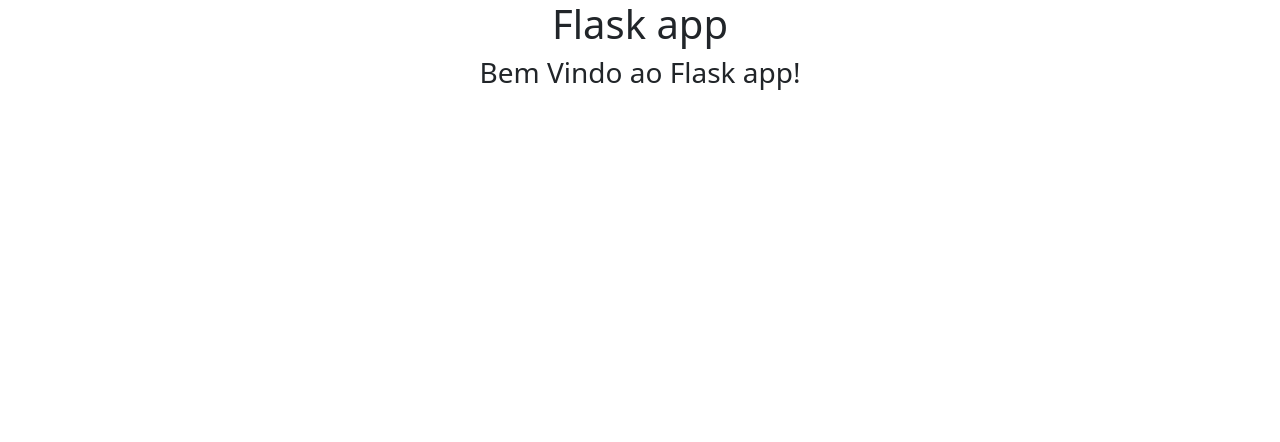
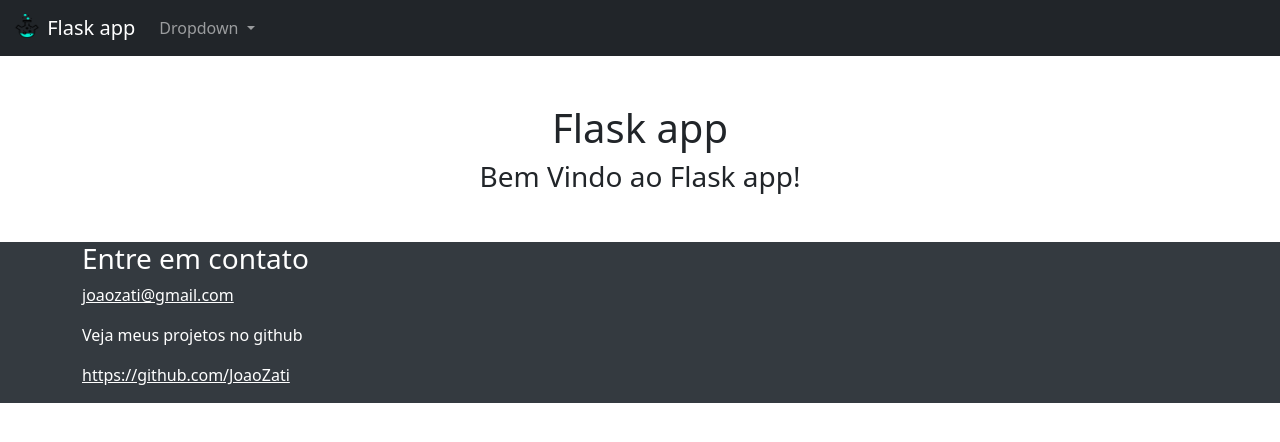
Before and after one commit to JoaoZati/flask_app, a Flask app: page / in a window 1280 px wide. Shown: the top 442 px of the page. Run offline with Flask 2, Linux system fonts and the light colour scheme; some libraries are stand-ins or nearby versions.

Commit message:
Templates: - Navbar e Footer inicial implementado

```diff
--- a/flask_app/__init__.py
+++ b/flask_app/__init__.py
@@ -1,6 +1,7 @@
 from flask import Flask
 from flask_sqlalchemy import SQLAlchemy
 from flask_migrate import Migrate
+from flask_bootstrap import Bootstrap
 
 app = Flask(__name__)
 app.config.from_object('config')
--- a/flask_app/controllers/default.py
+++ b/flask_app/controllers/default.py
@@ -6,3 +6,8 @@ from flask import render_template
 @app.route('/', defaults={'user': None})
 def index(user):
     return render_template('index.html', user=user)
+
+
+@app.route('/base')
+def base():
+    return render_template('base.html')
--- /dev/null
+++ b/flask_app/static/css/style.css
@@ -0,0 +1,3 @@
+.main-footer{
+    background-color: 495057;
+}
--- /dev/null
+++ b/flask_app/templates/base.html
@@ -0,0 +1,46 @@
+<!doctype html>
+<html lang="en">
+  <head>
+    <!-- Required meta tags -->
+    <meta charset="utf-8">
+    <meta name="viewport" content="width=device-width, initial-scale=1">
+    <!-- Bootstrap CSS -->
+    <link href="https://cdn.jsdelivr.net/npm/bootstrap@5.1.1/dist/css/bootstrap.min.css" rel="stylesheet" integrity="sha384-F3w7mX95PdgyTmZZMECAngseQB83DfGTowi0iMjiWaeVhAn4FJkqJByhZMI3AhiU" crossorigin="anonymous">
+    <title>{% block title %}{% endblock %}</title>
+  </head>
+  <body>
+
+    <nav class="navbar navbar-expand-lg navbar-dark bg-dark">
+      <div class="container-fluid">
+        <a class="navbar-brand" href="#">
+          <img src="{{ url_for('static', filename='imagens/flask_favicon.png')}}" alt="" width="30" height="24" class="d-inline-block align-text-top">
+          Flask app
+        </a>
+        <button class="navbar-toggler" type="button" data-bs-toggle="collapse" data-bs-target="#navbarNavDarkDropdown" aria-controls="navbarNavDarkDropdown" aria-expanded="false" aria-label="Toggle navigation">
+          <span class="navbar-toggler-icon"></span>
+        </button>
+        <div class="collapse navbar-collapse" id="navbarNavDarkDropdown">
+          <ul class="navbar-nav">
+            <li class="nav-item dropdown">
+              <a class="nav-link dropdown-toggle" href="#" id="navbarDarkDropdownMenuLink" role="button" data-bs-toggle="dropdown" aria-expanded="false">
+                Dropdown
+              </a>
+              <ul class="dropdown-menu dropdown-menu-dark" aria-labelledby="navbarDarkDropdownMenuLink">
+                <li><a class="dropdown-item" href="#">Action</a></li>
+                <li><a class="dropdown-item" href="#">Another action</a></li>
+                <li><a class="dropdown-item" href="#">Something else here</a></li>
+              </ul>
+            </li>
+          </ul>
+        </div>
+      </div>
+    </nav>
+
+    {% block content %}{% endblock %}
+
+    {% include 'footer.html' %}
+
+    <!-- Java Import _-->
+    <script src="https://cdn.jsdelivr.net/npm/bootstrap@5.1.1/dist/js/bootstrap.bundle.min.js" integrity="sha384-/bQdsTh/da6pkI1MST/rWKFNjaCP5gBSY4sEBT38Q/9RBh9AH40zEOg7Hlq2THRZ" crossorigin="anonymous"></script>
+  </body>
+</html>
--- /dev/null
+++ b/flask_app/templates/footer.html
@@ -0,0 +1,14 @@
+<footer class="mt-5" style="background-color: #343a40">
+        <div class="container">
+            <div class="row">
+                <div class="col">
+                    <h3 class="text-white">Entre em contato</h3>
+                    <address>
+                        <a href="mailto:joaozati@gmail.com" class="text-white">joaozati@gmail.com</a>
+                        <p class="mt-3 text-white">Veja meus projetos no github</p>
+                        <a href="https://github.com/JoaoZati" class="text-white">https://github.com/JoaoZati</a>
+                    </address>
+                </div>
+            </div>
+        </div>
+    </footer>
--- a/flask_app/templates/index.html
+++ b/flask_app/templates/index.html
@@ -1,18 +1,10 @@
-<!DOCTYPE html>
-<html lang="en">
-<head>
-    <meta charset="UTF-8">
-    <title>FlasK app</title>
-    <link rel= "stylesheet" href="{{ url_for('static', filename = "css/bootstrap.min.css") }}" >
-    <script src="{{ url_for('static', filename = "js/bootstrap.min.js") }}"></script>
-</head>
-<body>
-    <center><h1>Flask app</h1></center>
+{% extends 'base.html' %}
+{% block title %}Home Page{% endblock %}
+{% block content %}
+    <center><h1 class="mt-5">Flask app</h1></center>
     {% if user %}
-    <center><h3>Bem Vindo ao Flask app {{ user }}!</h3></center>
+    <center><h3 class="mt-5">Bem Vindo ao Flask app {{ user }}!</h3></center>
     {% else %}
     <center><h3>Bem Vindo ao Flask app!</h3></center>
     {% endif %}
-
-</body>
-</html>
+{% endblock %}
```
Also changed, not shown: flask_app/static/imagens/flask_favicon.png (added), 2 other files.
